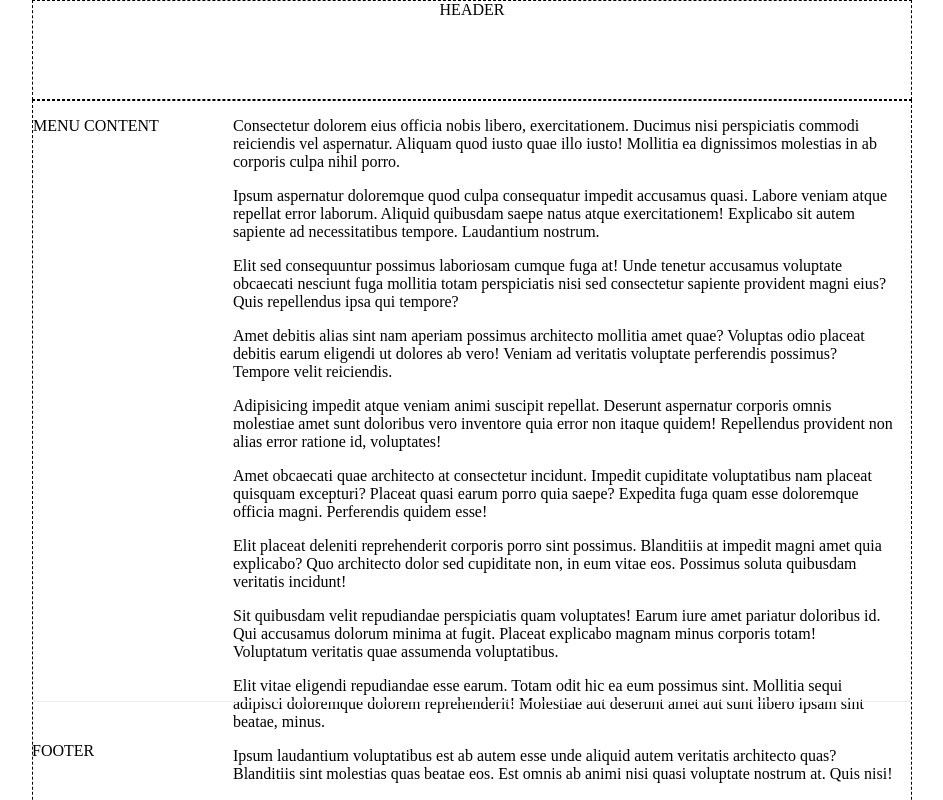
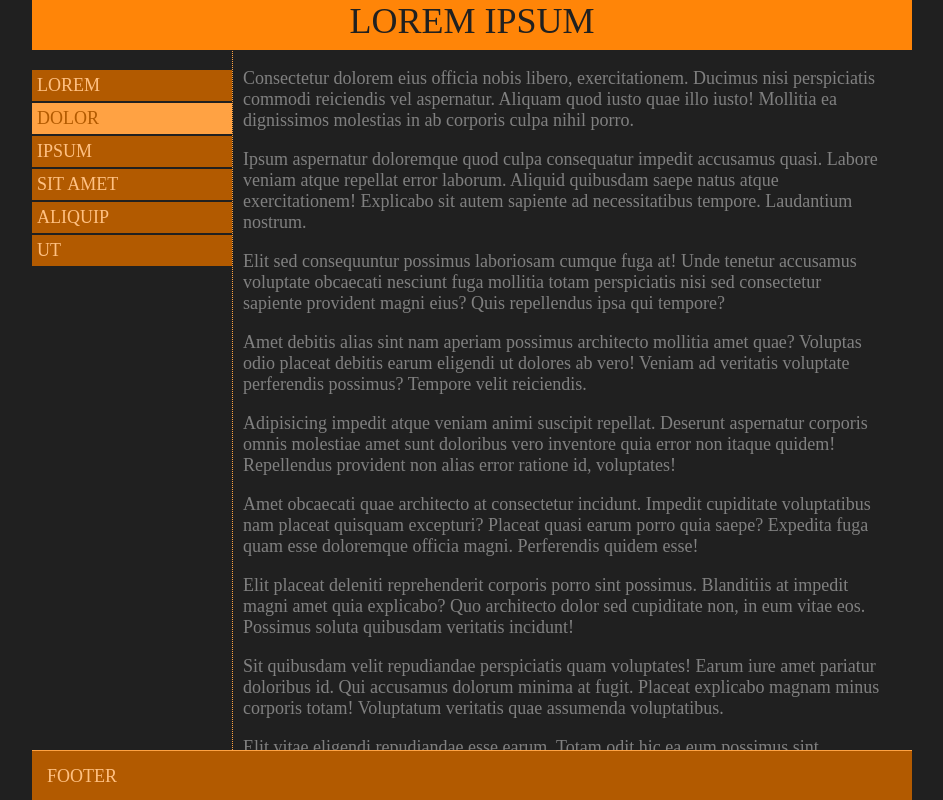
Before and after one commit to RevyakinMB/flex, a website: page index.html in a window 1280 px wide. Shown: the top 800 px of the page, without its empty margins (168-1111 px from the left). Drawn offline with nearby package versions, Linux system fonts and the light colour scheme; files that its build step writes are made by us from their sources.

Commit message:
fixed footer implemented with flexbox

```diff
--- a/index.html
+++ b/index.html
@@ -2,6 +2,7 @@
 <html lang="en">
 <head>
 	<meta charset="UTF-8">
+	<meta name=viewport content="width=device-width, initial-scale=1">
 	<title>Vatiations</title>
 	<link rel="stylesheet" href="dist/css/style.css">
 </head>
@@ -9,13 +10,16 @@
 <body>
 	<div class="layout">
 		<header class="container">
-			HEADER
+			LOREM IPSUM
 		</header>
 		<main class="container clearfix">
 			<div class="menu">
-				<p>
-					MENU CONTENT
-				</p>
+				<div><a href="#">LOREM</a></div>
+				<div class="active"><a href="#">DOLOR</a></div>
+				<div><a href="#">IPSUM</a></div>
+				<div><a href="#">SIT AMET</a></div>
+				<div><a href="#">ALIQUIP</a></div>
+				<div><a href="#">UT</a></div>
 			</div>
 			<div class="content">
 				<p>
--- a/src/less/animate.less
+++ b/src/less/animate.less
@@ -1,3 +1,8 @@
+body,
+html {
+	height: 100%;
+}
+
 body {
 	margin: 0px;
 	background-color: #EBF0F1;
@@ -13,20 +18,19 @@ html {
     box-sizing: inherit;
 }
 .layout {
+	display: flex;
+	min-height: 100%;
 	overflow: auto;
 
 	& > div {
-		vertical-align: top;
-		float: left;
 		@media (min-width: 500px) {
-			transition: width 0.5s;
+			transition: flex 0.5s;
 		}
 	}
 
 	.menu {
 		position: relative;
-		width: 0px;
-		height: 100vh;
+		flex: 0 1 0%;
 		background-color: #009688;
 		padding-top: 40px;
 		overflow: hidden;
@@ -37,12 +41,13 @@ html {
 		position: absolute;
 		height: 100%;
 		top: 0px;
-		right: -5px;
+		right: 0px;
 		width: 5px;
-		background: linear-gradient(to right, #16A085, #000);
+		background: linear-gradient(to right, #00756C, #005B54);
 	}
 
 	.main {
+		flex: 1 1 100%;
 		width: 100%;
 
 		div {
@@ -93,19 +98,20 @@ html {
 }
 
 .menu-btn.active ~ .menu {
-	width: 30%;
+	flex: 1 0 30%;
 }
 
 .menu-btn.active ~ .main {
-	width: 70%;
+	flex: 1 0 70%;
 }
 
 @media (max-width: 500px) {
 	.menu-btn.active ~ .menu {
-		width: 100%;
+		flex: 1 0 100%;
 	}
 
 	.menu-btn.active ~ .main {
+		flex: 1 0 0%;
 		.content {
 			display: none;
 		}
@@ -114,12 +120,23 @@ html {
 .menu-list {
 	list-style: none;
 	margin: 0px;
-	padding-left: 13px;
 	line-height: 3em;
+	padding-left: 0px;
 
+	li {
+		padding-left: 13px;
+	}
 	li a {
 		text-decoration: none;
 		color: white;
 		white-space: nowrap;
 	}
+
+	li:hover {
+		background-color: #005B54;
+	}
+
+	li.active {
+		background-color: #00756C;
+	}
 }
--- a/src/less/style.less
+++ b/src/less/style.less
@@ -1,8 +1,11 @@
 @menu-block-width: 200px;
 @page-width: 880px;
 
+@bg-color: #202020;
+
 html {
 	box-sizing: border-box;
+	font-size: 18px;
 }
 
 *, *::after, *::before {
@@ -15,8 +18,13 @@ html {
 	height: 100%;
 }
 
+body {
+	background-color: @bg-color;
+	color: grey;
+}
+
 .container {
-	width: @page-width;
+	max-width: @page-width;
 	margin-right: auto;
 	margin-left: auto;
 }
@@ -24,47 +32,102 @@ html {
 .layout {
 	height: 100%;
 
-	main, header {
-		border: 1px black dashed;
+	header,
+	footer {
+		position: fixed;
+		height: 50px;
+		left: 0px;
+		right: 0px;
 	}
-
 	header {
+		background-color: #FF8508;
+		color: @bg-color;
 		text-align: center;
-		height: 100px;
+		font-size: 2em;
 	}
 
 	main {
-		height: 100%;
-		overflow: scroll;
+		display: flex;
 	}
 
-	main div {
-		display: inline-block;
-	}
-
-	main .content {
-		float: left;
-		max-width: 660px;
-		padding-bottom: 200px;
-	}
-
-	main .menu {
-		float: left;
-		width: @menu-block-width;
+	main > div {
+		min-height: 100vh;
 	}
 
 	footer {
-		border-top: 1px solid #eee;
+		border-top: 1px solid #FFA243;
+		background-color: #B25A00;
+		color: #FFC182;
 		bottom: 0px;
-		left: 0px;
-		margin-bottom: 40px;
-		margin-top: 40px;
-		padding-top: 40px;
-		position: fixed;
-		right: 0px;
+		padding-top: 15px;
+		padding-left: 15px;
 	}
 
-	@media screen and (max-width: 650px) {
+	@media (max-width: 600px) {
+		main {
+			flex-direction: column;
+		}
+
+		main > div {
+			min-height: auto;
+		}
+	}
+}
+
+.menu {
+	flex: 0 0 @menu-block-width;
+	padding: 68px 0px;
+
+	div {
+		width: 100%;
+		background-color: #B25A00;
+		border-top: 2px solid @bg-color;
+	}
+
+	div a {
+		text-decoration: none;
+		padding: 5px;
+		color: #FFC182;
+		display: block;
+		width: 100%;
+	}
+
+	div:hover a {
+		background-color: #FFC182;
+		color: #B25A00;
+	}
+
+	div.active a {
+		background-color: #FFA243;
+		color: #B25A00;
+	}
+}
+
+.content {
+	flex: 1 1 @page-width - @menu-block-width;
+	padding: 50px 10px;
+	max-width: 660px;
+	border-left: 1px dotted #FFA243;
+}
+
+@media (max-width: 600px) {
+	.menu {
+		padding: 51px 0px 0px;
+		flex: 1 0 auto;
+		flex-wrap: wrap;
+		display: flex;
+
+		div {
+			width: auto;
+			border: 1px solid @bg-color;
+			flex: 1 1 auto;
+			text-align: center;
+		}
+	}
+
+	.content {
+		padding-top: 0px;
+		border-left: none;
 	}
 }
 
```
Also changed, not shown: animate.html (+1 -1 lines).
